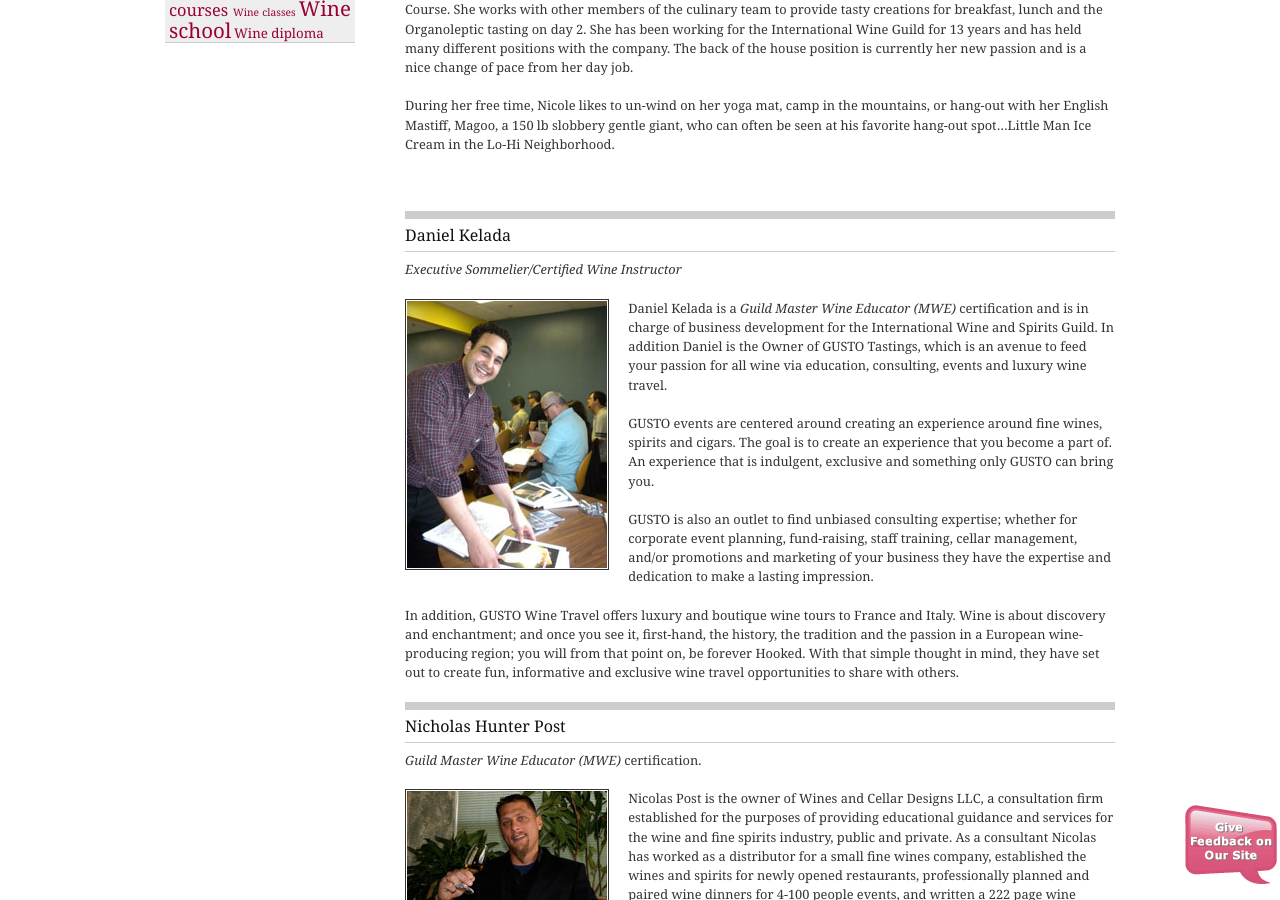
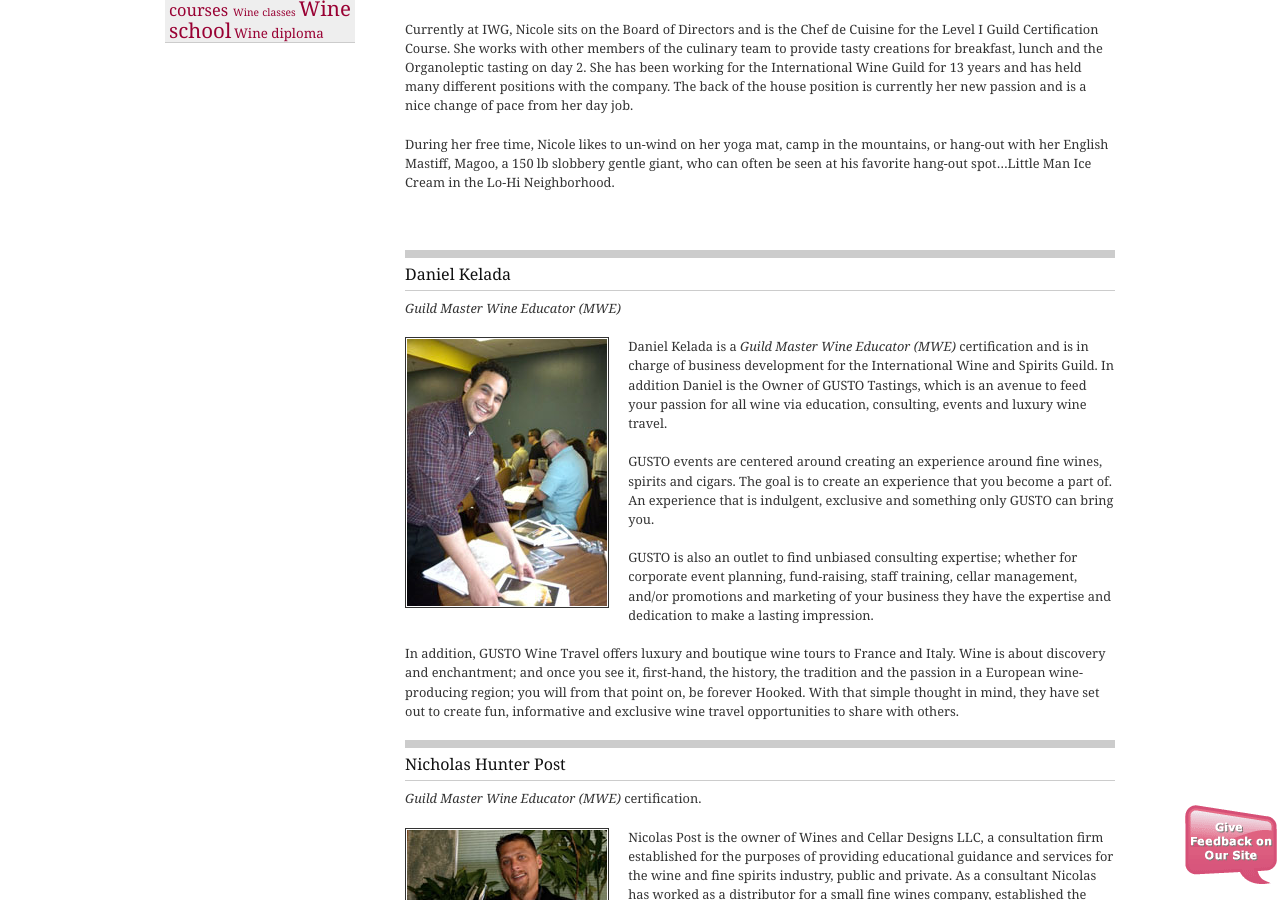
Before and after one commit to CKDev/internationalwineguild.com, a Jekyll site: the page built from faculty.html, in a window 1280 px wide and 900 px high, scrolled down 1795 px. Built offline with Jekyll 4.4.1, drawn with Linux system fonts in a browser that asks for light colours; a script that is not in the unit is left out; comment, search, counter and statistics services are not loaded; some of the changed text lies outside the part shown.

Commit message:
Update faculty.html

```diff
--- a/faculty.html
+++ b/faculty.html
@@ -6,6 +6,7 @@
 <h1>International Wine Guild Faculty</h1>
 <h2 class="clear clearfix">Claude Robbins</h2>
 <p><em>International Wine Guild Director and President, GWM, MWE</em></p>
+<p><em>Guild Wine Master, Master Wine Educator</em></p>
 <p>
   <img
     class="border"
@@ -103,7 +104,7 @@
 </p>
 <p>&nbsp;</p>
 <h2 class="clear clearfix">Daniel Kelada</h2>
-<p><em>Executive Sommelier/Certified Wine Instructor</em></p>
+<p><em>Guild Master Wine Educator (MWE)</em></p>
 <p>
   <img
     class="border"
```
